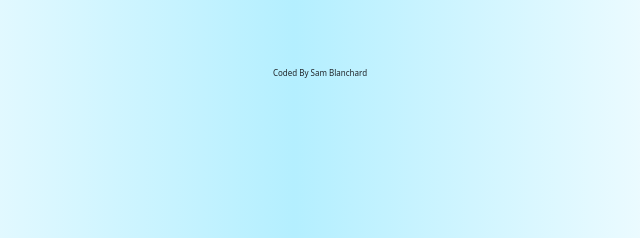
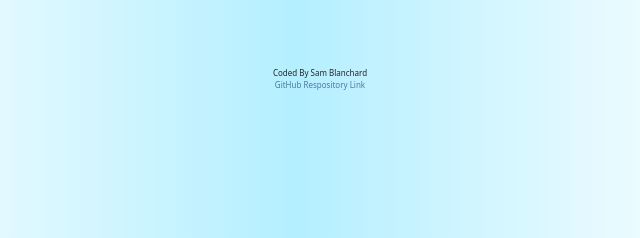
Before and after one commit to SamSerKit/weather-app, a plain HTML site: page index.html in a window 1280 px wide. Shown: the part 526-764 px from the top of the page, 320-960 px from the left. Drawn offline with nearby package versions, Linux system fonts and the light colour scheme; no server answers.

Commit message:
Included link to GitHub Repository

```diff
--- a/index.html
+++ b/index.html
@@ -104,7 +104,13 @@
         </div>
       </div>
       <div class="row footer">
-        <div class="col">Coded By Sam Blanchard</div>
+        <div class="col">
+          Coded By Sam Blanchard
+          <br />
+          <a href="https://github.com/SamSerKit/weather-app"
+            >GitHub Respository Link</a
+          >
+        </div>
       </div>
     </div>
     <script src="src/script.js"></script>
```
